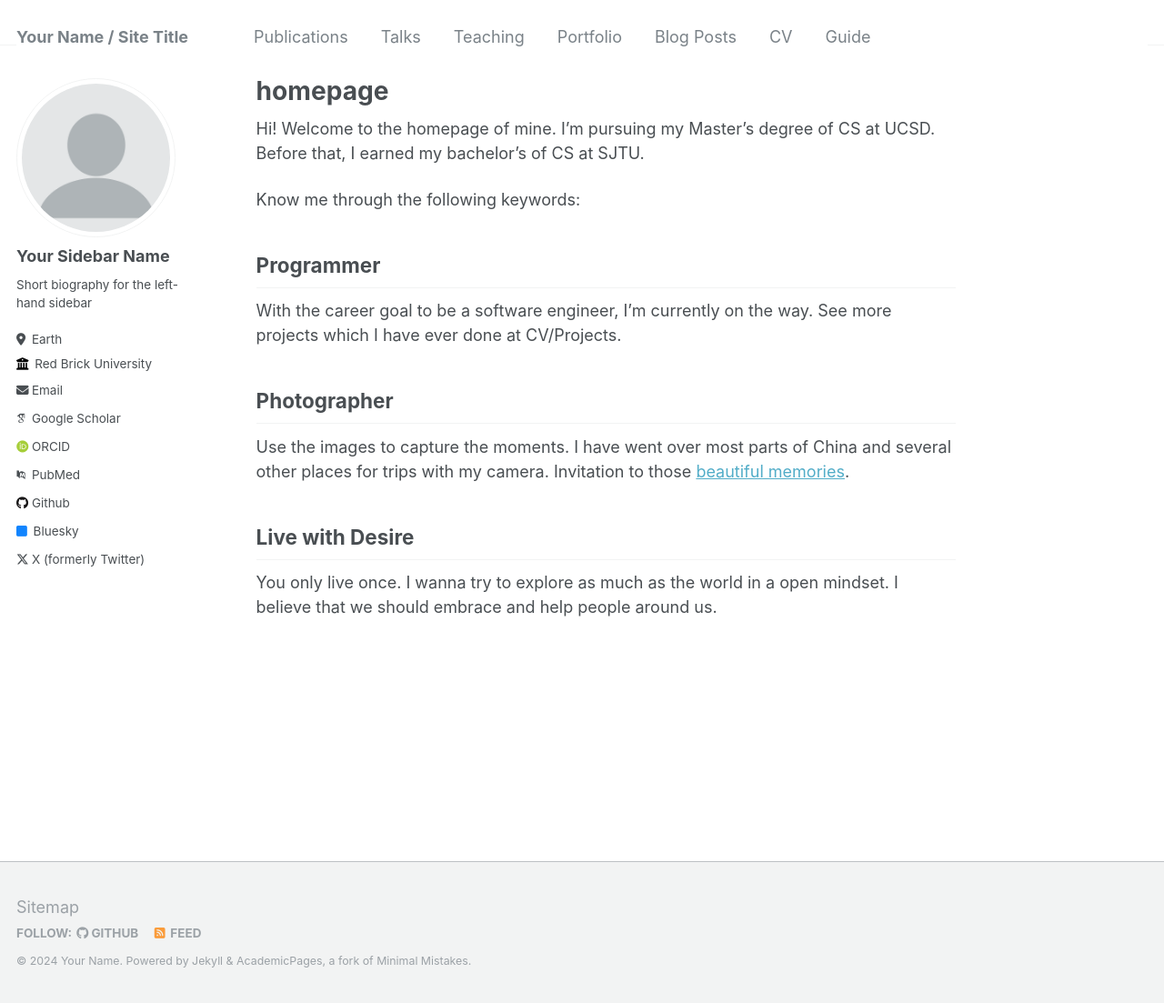
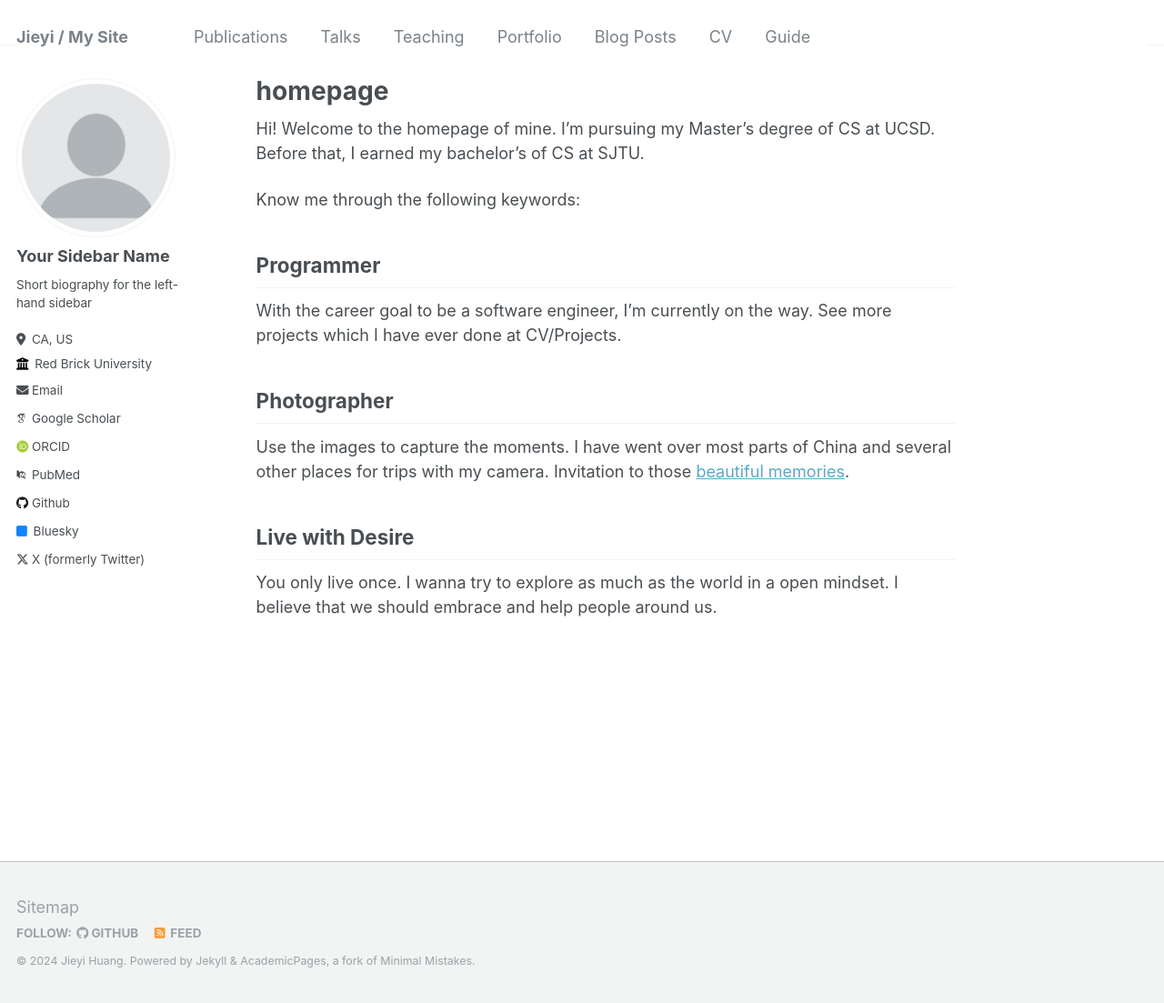
Before and after one commit to XSiling/XSiling.github.io, a Jekyll site: the page built from _pages/about.md, in a window 1280 px wide and 1103 px high. Shown: the whole window at 91% size. Built offline with Jekyll 4.4.1, drawn with Linux system fonts in a browser that asks for light colours; some web fonts are replaced.

Commit message:
Update _config.yml

```diff
--- a/_config.yml
+++ b/_config.yml
@@ -8,13 +8,13 @@
 
 # Basic Site Settings
 locale                   : "en-US"
-title                    : "Your Name / Site Title"
+title                    : "Jieyi / My Site"
 title_separator          : "-"
-name                     : &name "Your Name"
-description              : &description "personal description"
-url                      : https://academicpages.github.io # the base hostname & protocol for your site e.g. "https://mmistakes.github.io"
+name                     : &name "Jieyi Huang"
+description              : &description "Pursuing for true life"
+url                      : https://xsiling.github.io # the base hostname & protocol for your site e.g. "https://mmistakes.github.io"
 baseurl                  : "" # the subpath of your site, e.g. "/blog"
-repository               : "academicpages/academicpages.github.io"
+repository               : "XSiling/XSiling.github.io"
 
 # Site Author - The following control what appear as part of the author content on the side bar.
 #               If a field is blank the icon and link will not appear, otherwise it will be shown.
@@ -25,10 +25,10 @@ author:
   name             : "Your Sidebar Name"
   pronouns         : # example: "she/her"
   bio              : "Short biography for the left-hand sidebar"
-  location         : "Earth"
+  location         : "CA, US"
   employer         : "Red Brick University"
   uri              : # URL
-  email            : "none@example.org"
+  email            : "xsiling1@gmail.com"
 
   # Academic websites
   arxiv            : # URL - Update with the correct link to your profile
@@ -42,7 +42,7 @@ author:
   bitbucket        : # Username - Update with your username on the site
   codepen          : # Username
   dribbble         : # Username
-  github           : "academicpages"
+  github           : "XSiling"
   kaggle           : # Username
   stackoverflow    : # User number or user number and name (i.e., use "1" or "1/jeff-atwood")
 
```
